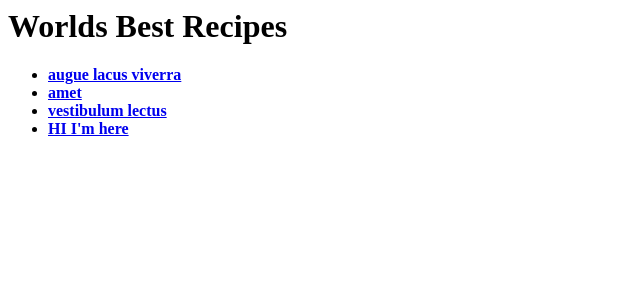
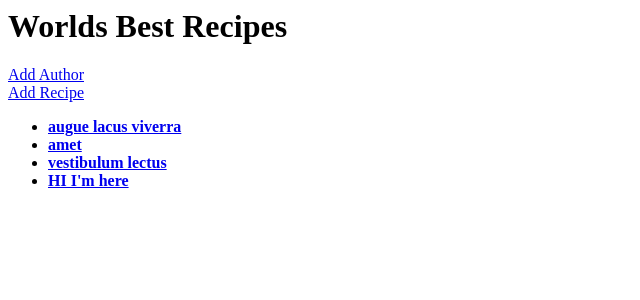
Before and after one commit to JustDeWitt8485/RecipeBox, a Django app: page / in a window 1280 px wide. Shown: the top 300 px of the page, without its empty margins (0-640 px from the left). Run offline with Django 3.2, Linux system fonts and the light colour scheme; data comes from the database, SQL or seed files in the repository; both versions use the stored data as it was after the commit.

Commit message:
Created two forms to add a recipe and to add an author and successfully re-routed them to the homepage and created links to the add author and add recipe from the homepage

```diff
--- /dev/null
+++ b/Templates/generic_form.html
@@ -0,0 +1,5 @@
+<form method="POST" action="">
+    {% csrf_token %}
+    {{ form.as_p }}
+    <input type="submit" value="Post">
+</form>
--- a/Templates/index.html
+++ b/Templates/index.html
@@ -1,7 +1,13 @@
 <h1> Worlds Best Recipes </h1>
+
+<a href="/author/add/">Add Author</a>
+<br>
+<a href="/recipes/add/">Add Recipe</a>
+
 
 <ul>
     {%for recipe in recipes%}
+
     <li>
         <strong><a href="/recipes/{{ recipe.id }}/">{{ recipe.title }}</a></strong>
     </li>
--- a/recipebox/urls.py
+++ b/recipebox/urls.py
@@ -19,8 +19,11 @@ from django.urls import path
 from recipes import views
 
 urlpatterns = [
-    path('', views.index),
-    path('author/<int:author_id>/', views.author_detail),
-    path('recipes/<int:recipe_id>/', views.recipe_detail),
+    path('', views.index, name='homepage'),
+    path('author/<int:author_id>/', views.author_detail, name='author_detail'),
+    path('author/add/', views.add_author, name='addauthor'),
+    path('recipes/<int:recipe_id>/', views.recipe_detail,
+         name='recipe_detail'),
+    path('recipes/add/', views.add_recipe, name='addrecipe'),
     path('admin/', admin.site.urls),
 ]
--- a/recipes/views.py
+++ b/recipes/views.py
@@ -1,6 +1,8 @@
-from django.shortcuts import render
+from django.shortcuts import render, reverse, HttpResponseRedirect
 
 from recipes.models import Author, Recipes
+
+from recipes.forms import AddRecipeForm, AddAuthorForm
 
 # Create your views here.
 
@@ -20,8 +22,44 @@ def recipe_detail(request, recipe_id):
     )
 
 
+def add_recipe(request):
+    html = "generic_form.html"
+
+    if request.method == "POST":
+        form = AddRecipeForm(request.POST)
+        if form.is_valid():
+            data = form.cleaned_data
+            Recipes.objects.create(
+                title=data['title'],
+                body=data['body'],
+                author=data['author']
+
+            )
+            return HttpResponseRedirect(reverse('homepage'))
+
+    form = AddRecipeForm()
+    return render(request, html, {"form": form})
+
+
 def author_detail(request, author_id):
     the_author = Author.objects.get(id=author_id)
     return render(
         request, "author_detail.html", {"author": the_author}
     )
+
+
+def add_author(request):
+    html = "generic_form.html"
+    if request.method == "POST":
+        form = AddAuthorForm(request.POST)
+        if form.is_valid():
+            data = form.cleaned_data
+            Author.objects.create(
+                name=data['name'],
+                email=data['email'],
+
+            )
+            return HttpResponseRedirect(reverse('homepage'))
+
+    form = AddAuthorForm()
+    return render(request, html, {"form": form})
```
Also changed, not shown: recipes/forms.py (added, +16 -0 lines), db.sqlite3.
